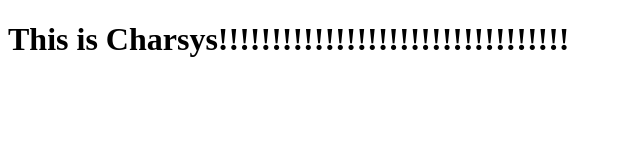
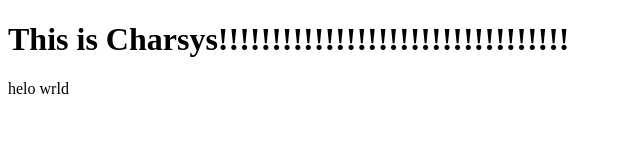
Before and after one commit to charsys/charsys.github.io, a plain HTML site: page index.html in a window 1280 px wide. Shown: the full height of the page, 0-640 px from the left. Drawn offline with Linux system fonts and the light colour scheme.

Commit message:
Update index.html

```diff
--- a/index.html
+++ b/index.html
@@ -7,5 +7,6 @@
 </head>
 <body>
     <h1>This is Charsys!!!!!!!!!!!!!!!!!!!!!!!!!!!!!!!!!</h1>
+    <p>helo wrld</p>
 </body>
 </html>
```
